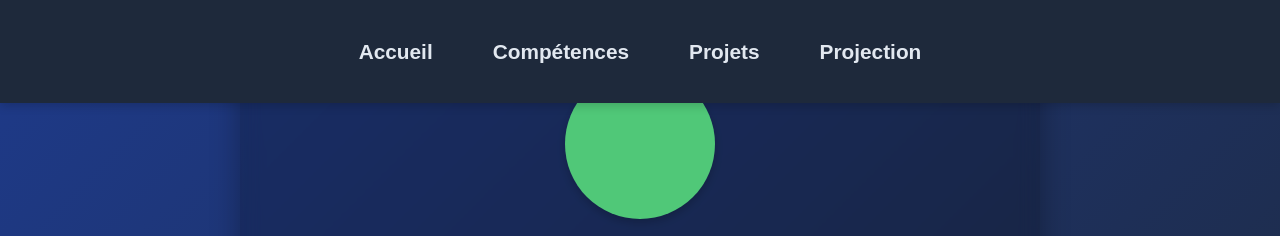
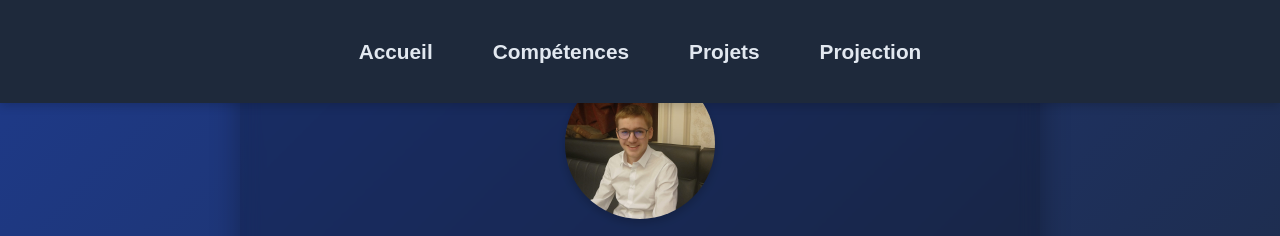
Before and after one commit to Patatecosmique/portfolio, a plain HTML site: page index.html in a window 1280 px wide. Shown: the top 236 px of the page. Drawn offline with Linux system fonts and the light colour scheme; the site is published under a folder, as on GitHub Pages, so addresses that start at the root find nothing.

Commit message:
Fix background image path for profile photo in social links section

```diff
--- a/css/style.css
+++ b/css/style.css
@@ -183,7 +183,7 @@ social-links a:hover {
     border-radius: 50%; /* Cercle parfait */
     margin: 0 auto 20px;
     box-shadow: 0 4px 10px rgba(0, 0, 0, 0.2); /* Légère ombre */
-    background-image: url('/img/photo-profil.jpg'); /* Remplacez par le chemin de votre photo */
+    background-image: url('../img/photo-profil.jpg'); /* Remplacez par le chemin de votre photo */
     background-size: cover;
     background-position: center;
 }
```
